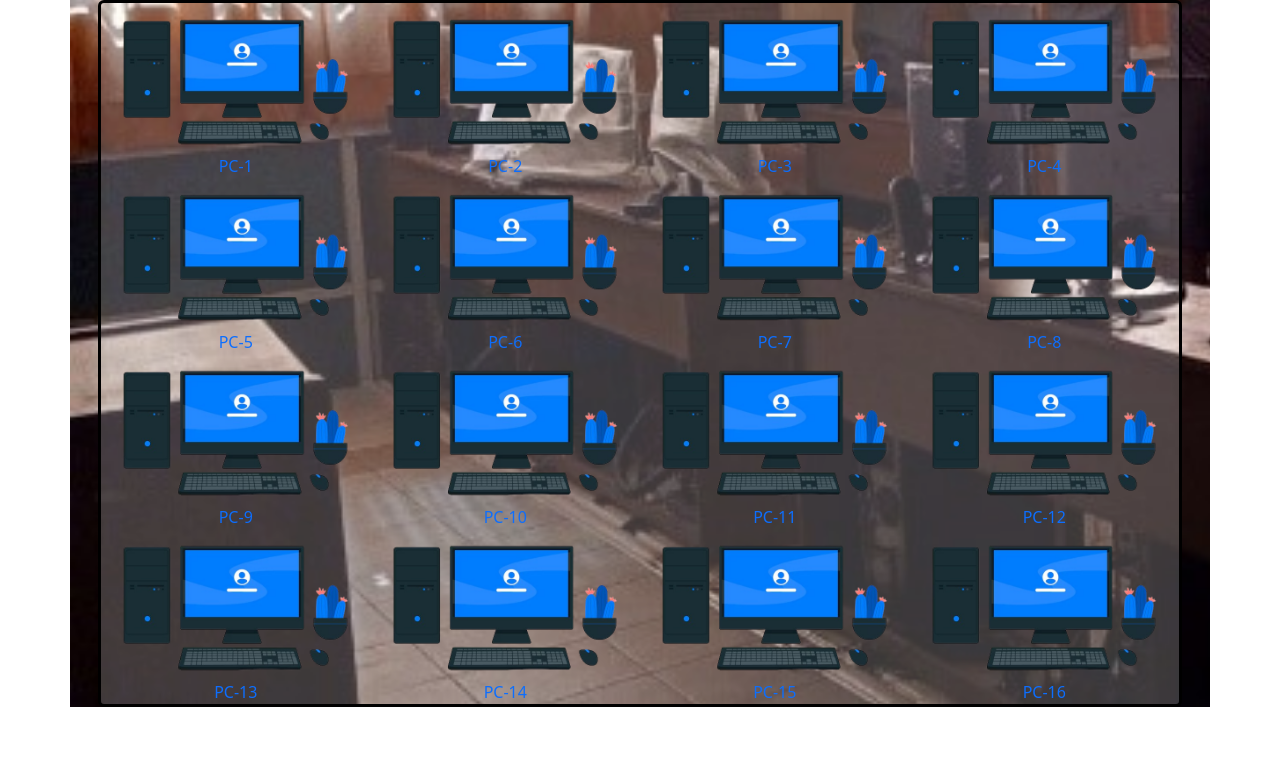
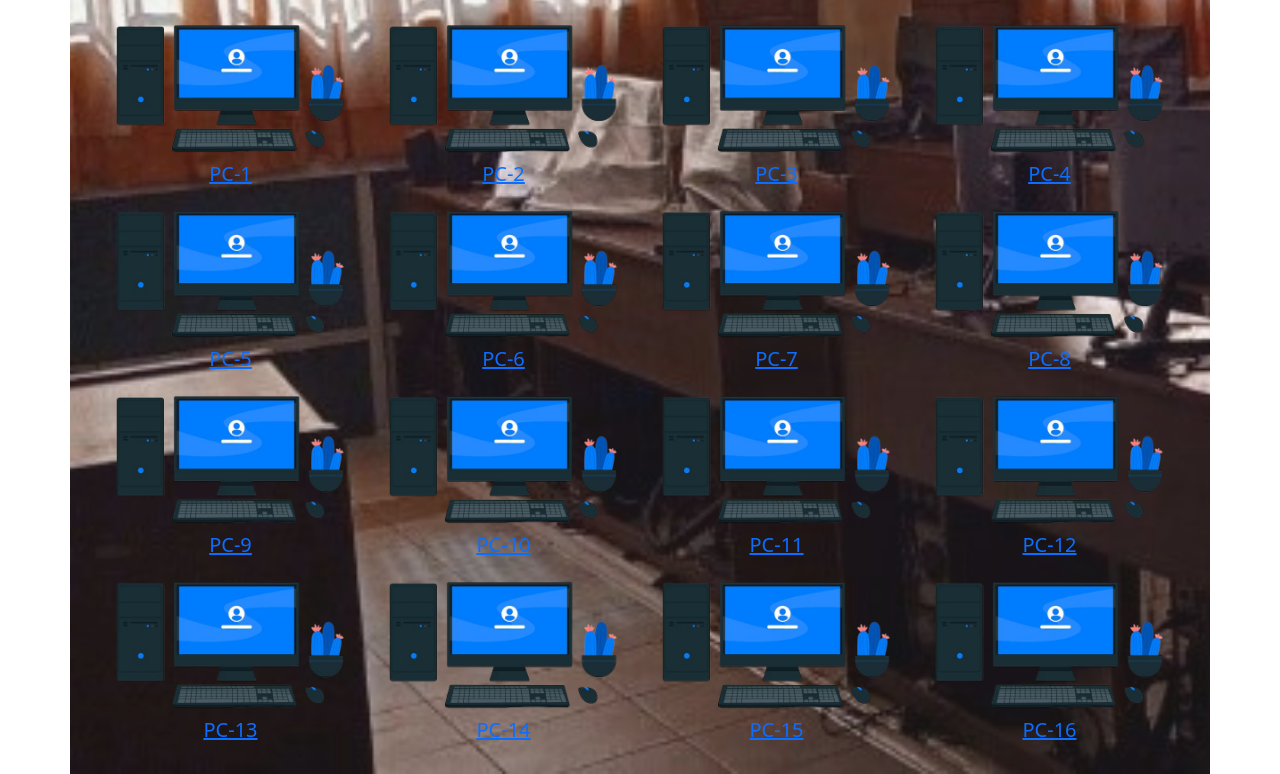
Before and after one commit to CraosV/QrISTMQSC, a plain HTML site: page index.html in a window 1280 px wide. Shown: the part 506-1280 px from the top of the page. Before the commit the page ends 1229 px from the top, so only its background shows below. Drawn offline with nearby package versions, Linux system fonts and the light colour scheme.

Commit message:
Update index.html

```diff
--- a/index.html
+++ b/index.html
@@ -10,111 +10,113 @@
 <style>
 
 </style>
-<body >
+<body>
     <div class="container" style="background-image:url('img/Imagen1.jpg');background-repeat:no-repeat;
     background-size: cover;">
         <div class="d-flex justify-content-center align-items-center rounded text-center" style="background-color: rgba(255, 123, 0, 0.445); border: 2px solid rgba(150, 75, 5, 0.664);">
             <img src="img/logo.png" class="img-fluid mx-4" width="90px" alt="">
             <h1 class="pt-3">LABORATORIO 3 <br> INSTITUTO MARCELO QUIROGA SANTA CRUZ</h1>
         </div>
-    <video width="640" height="360" controls>
+        <div class="text-center">
+            <video width="500" height="360" controls>
                 <source src="media/video.mp4" type="video/mp4">
             </video>
-    <div class="row text-center border border-black border-3 rounded m-3" style="background-color: rgba(255, 255, 255, 0.219);">
+        </div>
+        <div class="row text-center p-4" style="background-color: rgba(169, 169, 169, 0.11);">
             <div class="col-3">
                 <a href="pc1.html">
                     <img src="img/pc.png" class="img-fluid" alt="">
-                <label for="">PC-1</label>
+                    <h5 class="text-primary">PC-1</h5>
                 </a>
             </div>
             <div class="col-3">
                 <a href="pc2.html">
                     <img src="img/pc.png" class="img-fluid" alt="">
-                <label for="">PC-2</label>
+                    <h5 class="text-primary">PC-2</h5>
                 </a>
             </div>
             <div class="col-3">
                 <a href="pc3.html">
                     <img src="img/pc.png" class="img-fluid" alt="">
-                <label for="">PC-3</label>
+                    <h5 class="text-primary">PC-3</h5>
                 </a>
             </div>
             <div class="col-3">
                 <a href="pc4.html">
                     <img src="img/pc.png" class="img-fluid" alt="">
-                <label for="">PC-4</label>
+                    <h5 class="text-primary">PC-4</h5>
                 </a>
             </div>
             <div class="col-3">
                 <a href="pc5.html">
                     <img src="img/pc.png" class="img-fluid" alt="">
-                <label for="">PC-5</label>
+                    <h5 class="text-primary">PC-5</h5>
                 </a>
             </div>
             <div class="col-3">
                 <a href="pc6.html">
                     <img src="img/pc.png" class="img-fluid" alt="">
-                <label for="">PC-6</label>
+                    <h5 class="text-primary">PC-6</h5>
                 </a>
             </div>
             <div class="col-3">
                 <a href="pc7.html">
                     <img src="img/pc.png" class="img-fluid" alt="">
-                <label for="">PC-7</label>
+                    <h5 class="text-primary">PC-7</h5>
                 </a>
             </div>
             <div class="col-3">
                 <a href="pc8.html">
                     <img src="img/pc.png" class="img-fluid" alt="">
-                <label for="">PC-8</label>
+                    <h5 class="text-primary">PC-8</h5>
                 </a>
             </div>
             <div class="col-3">
                 <a href="pc9.html">
                     <img src="img/pc.png" class="img-fluid" alt="">
-                <label for="">PC-9</label>
+                    <h5 class="text-primary">PC-9</h5>
                 </a>
             </div>
             <div class="col-3">
                 <a href="pc10.html">
                     <img src="img/pc.png" class="img-fluid" alt="">
-                <label for="">PC-10</label>
+                    <h5 class="text-primary">PC-10</h5>
                 </a>
             </div>
             <div class="col-3">
                 <a href="pc11.html">
                     <img src="img/pc.png" class="img-fluid" alt="">
-                <label for="">PC-11</label>
+                    <h5 class="text-primary">PC-11</h5>
                 </a>
             </div>
             <div class="col-3">
                 <a href="pc12.html">
                     <img src="img/pc.png" class="img-fluid" alt="">
-                <label for="">PC-12</label>
+                    <h5 class="text-primary">PC-12</h5>
                 </a>
             </div>
             <div class="col-3">
                 <a href="pc13.html">
                     <img src="img/pc.png" class="img-fluid" alt="">
-                <label for="">PC-13</label>
+                    <h5 class="text-primary">PC-13</h5>
                 </a>
             </div>
             <div class="col-3">
                 <a href="pc14.html">
                     <img src="img/pc.png" class="img-fluid" alt="">
-                <label for="">PC-14</label>
+                    <h5 class="text-primary">PC-14</h5>
                 </a>
             </div>
             <div class="col-3">
                 <a href="pc15.html">
                     <img src="img/pc.png" class="img-fluid" alt="">
-                <label for="">PC-15</label>
+                    <h5 class="text-primary">PC-15</h5>
                 </a>
             </div>
             <div class="col-3">
                 <a href="pc16.html">
                     <img src="img/pc.png" class="img-fluid" alt="">
-                <label for="">PC-16</label>
+                    <h5 class="text-primary">PC-16</h5>
                 </a>
             </div>
         </div>
```
Lines whose indentation alone changed are shown as unchanged.
